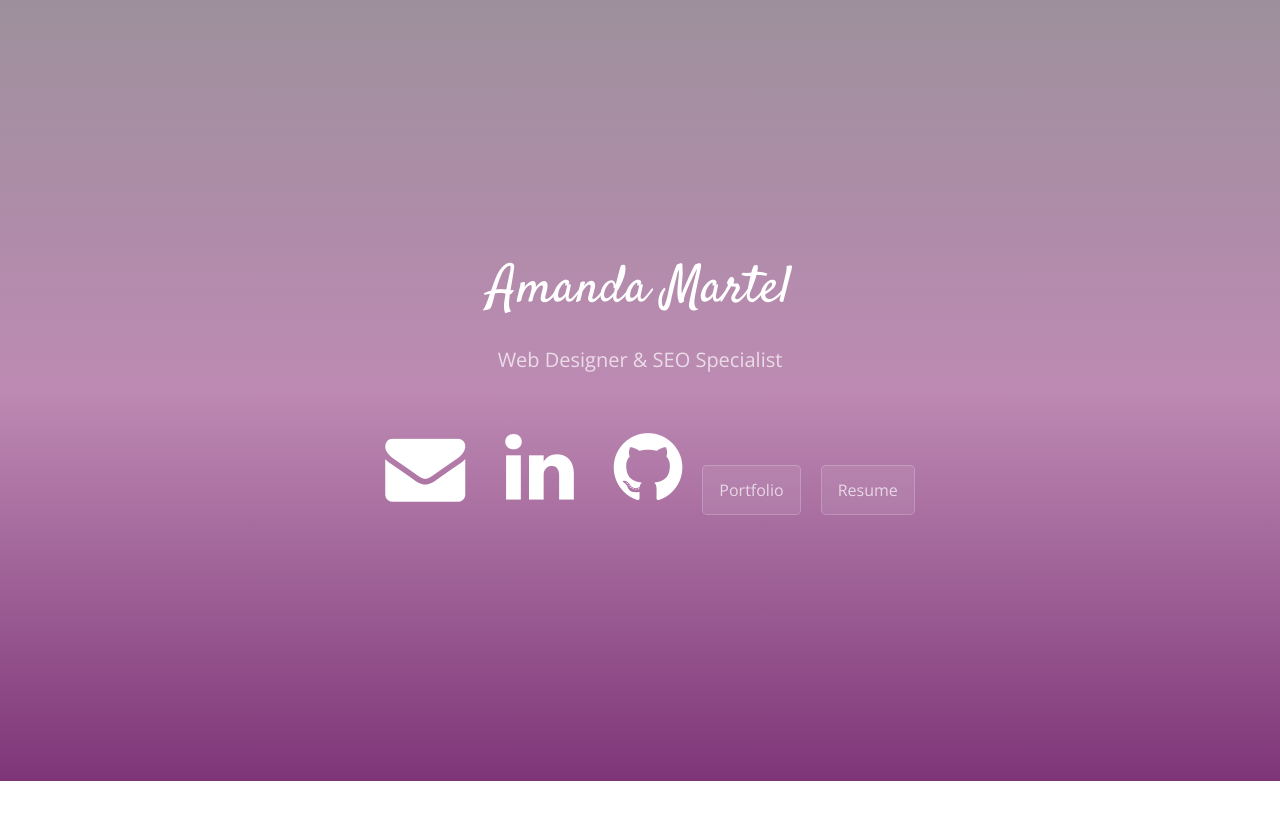
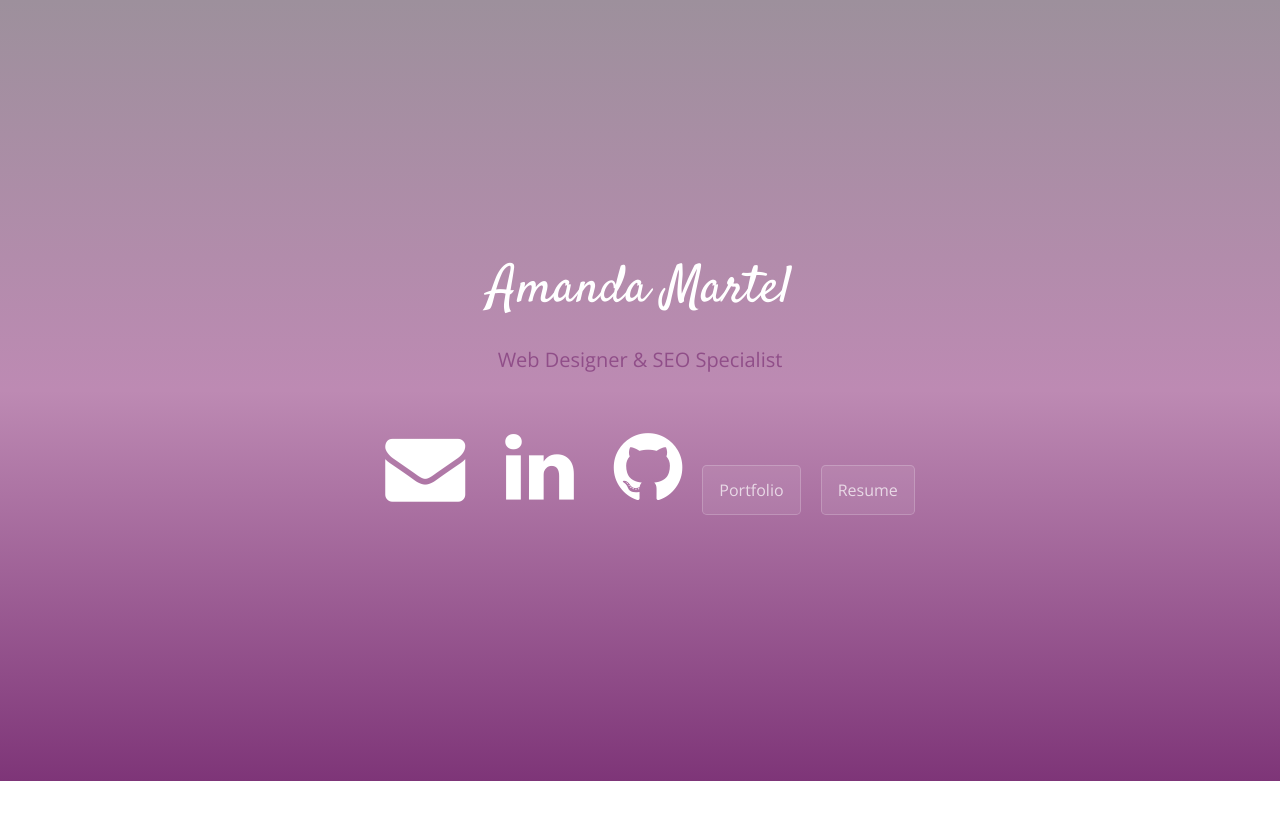
Before and after one commit to 0460208/amandamartel, a Jekyll site: the page built from index.md, in a window 1280 px wide. Shown: the top 820 px of the page. Built offline with Jekyll 4.4.1, drawn with Linux system fonts in a browser that asks for light colours; nearby versions of some CDN libraries.

Commit message:
Update style.scss

```diff
--- a/assets/css/style.scss
+++ b/assets/css/style.scss
@@ -14,6 +14,10 @@
     font-family: "Satisfy", cursive;
     font-weight: 400;
     font-style: normal;
+}
+
+h2, h3 {
+    color: #7e3578;
 }
 
 .home-body {
```
